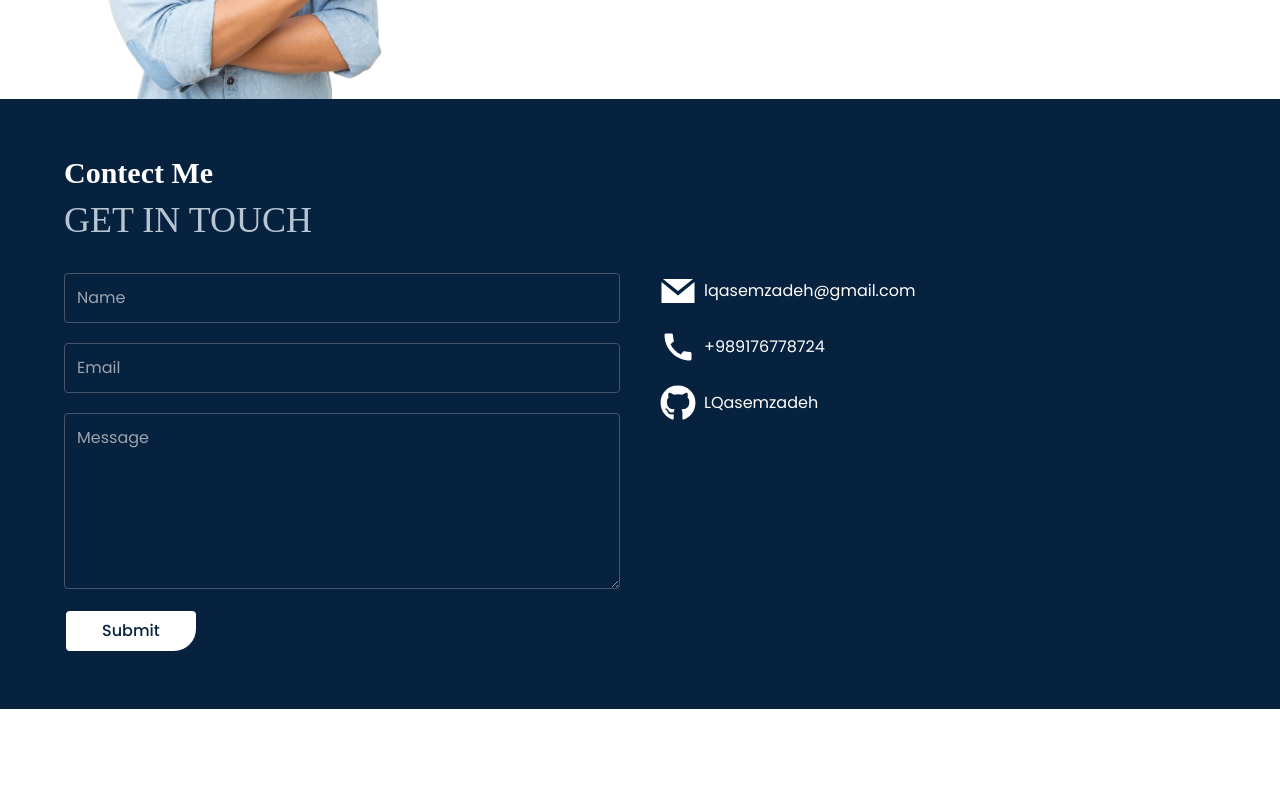
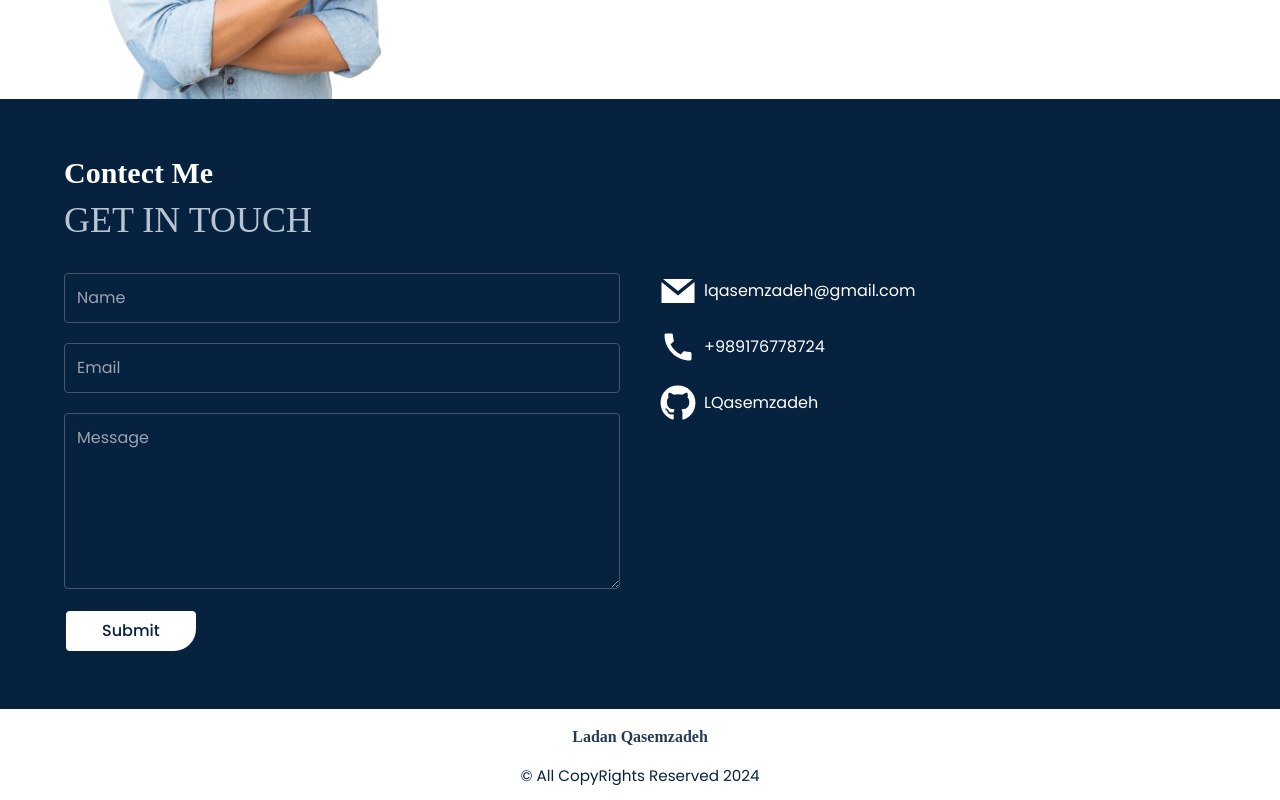
Before and after one commit to LQasemzadeh/LadanPortfolio, a React (Vite) app: page / in a window 1280 px wide. Shown: the part 3726-4526 px from the top of the page. Before the commit the page ends 4435 px from the top, so only its background shows below. Built offline with nearby package versions, Linux system fonts and the light colour scheme; a web font is replaced by a local one.

Commit message:
Add .idea files and update App.jsx
This commit introduces a variety of .idea configuration files necessary for project set up and proper functioning of the IDE. It also includes updates to the App.jsx, particularly the addition of a footer component with copyright information.

```diff
--- a/src/App.jsx
+++ b/src/App.jsx
@@ -17,6 +17,10 @@ const App = () => {
       <Testimonials />
       <Hireme />
       <Contact />
+        <footer className="py-3 text-center">
+            <h6 className="mb-3">Ladan Qasemzadeh</h6>
+            <p>© All CopyRights Reserved 2024</p>
+        </footer>
     </div>
   );
 };
```
